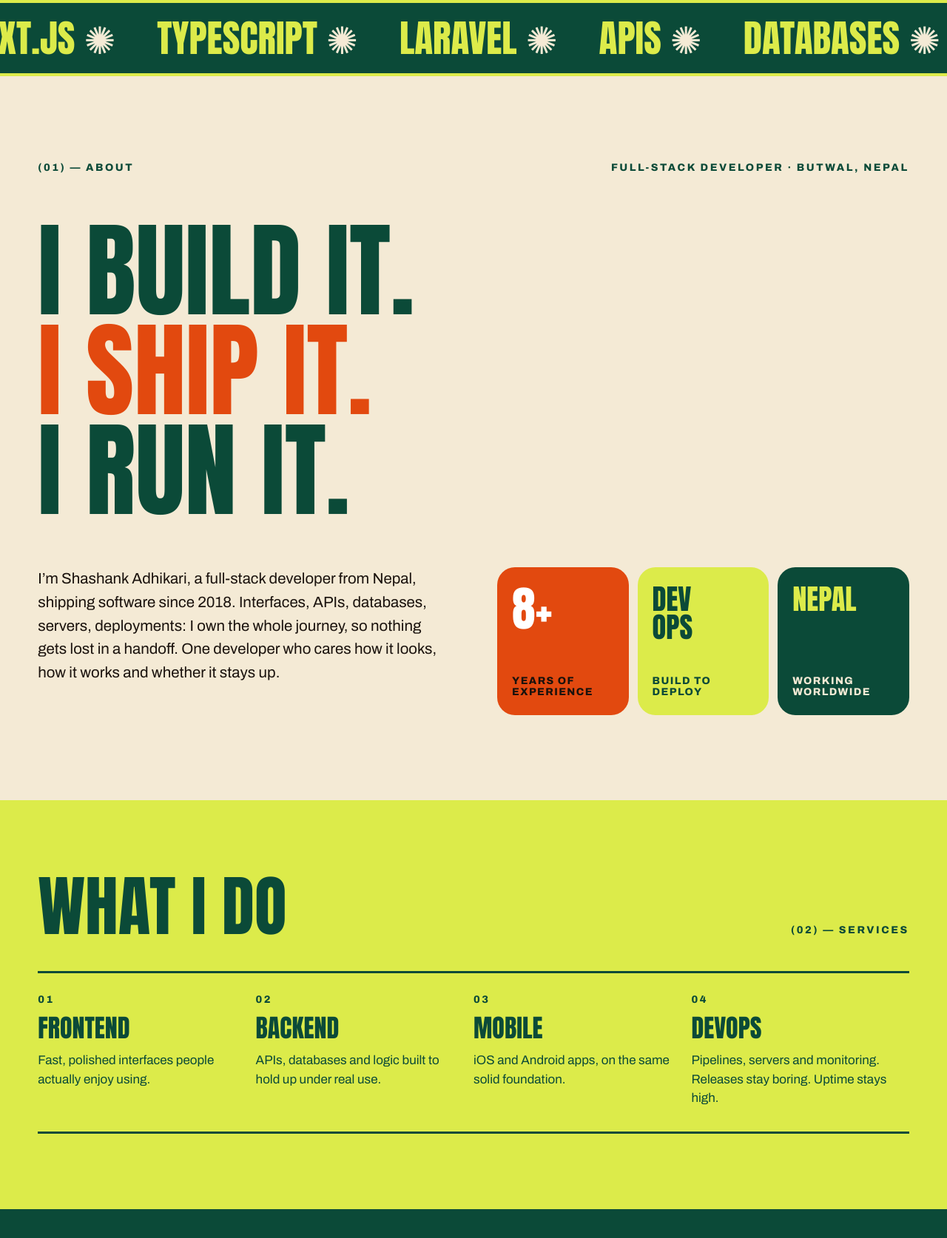
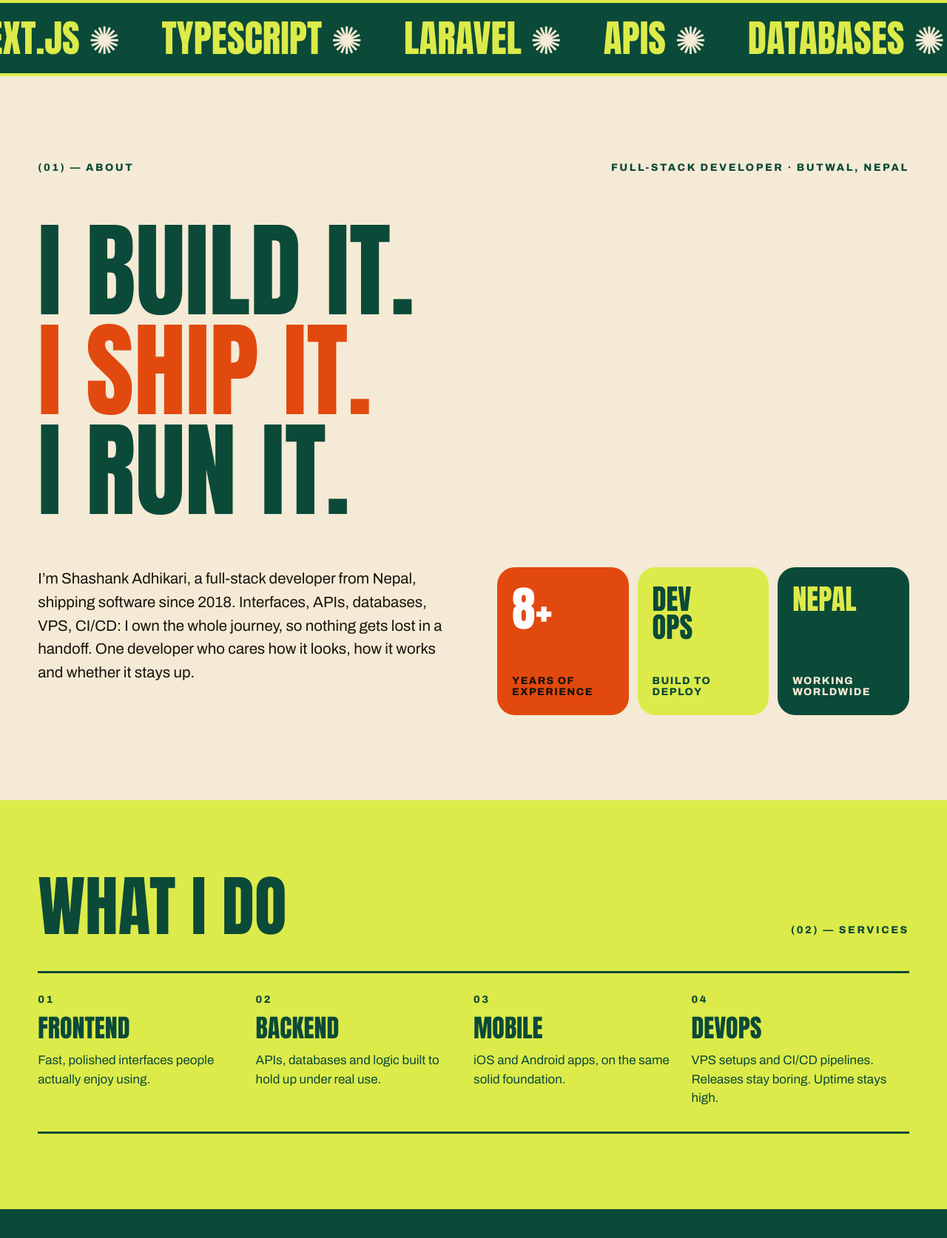
Before and after one commit to shashankadhikari/personalWebsitePortfolio, an Astro site: page / in a window 1280 px wide. Shown: the part 826-2500 px from the top of the page at 74% size. Built offline with nearby package versions, Linux system fonts and the light colour scheme; Astro itself is replaced by a stand-in of ours.

Commit message:
Name VPS and CI/CD as the DevOps focus
Co-Authored-By: Claude Opus 5.5 <noreply@anthropic.com>

```diff
--- a/src/components/About.astro
+++ b/src/components/About.astro
@@ -10,7 +10,7 @@ import { yearsOfExperience } from "../data/site";
     </div>
     <h2 class="display h-xl reveal">I BUILD IT.<br /><span>I SHIP IT.</span><br />I RUN IT.</h2>
     <div class="about-body">
-      <p class="reveal">I’m Shashank Adhikari, a full-stack developer from Nepal, shipping software since 2018. Interfaces, APIs, databases, servers, deployments: I own the whole journey, so nothing gets lost in a handoff. One developer who cares how it looks, how it works and whether it stays up.</p>
+      <p class="reveal">I’m Shashank Adhikari, a full-stack developer from Nepal, shipping software since 2018. Interfaces, APIs, databases, VPS, CI/CD: I own the whole journey, so nothing gets lost in a handoff. One developer who cares how it looks, how it works and whether it stays up.</p>
       <div class="tiles reveal">
         <div class="tile t1 lift"><p class="big">{yearsOfExperience}+</p><small>YEARS OF EXPERIENCE</small></div>
         <div class="tile t2 lift"><p class="big">DEV<br />OPS</p><small>BUILD TO DEPLOY</small></div>
--- a/src/components/Marquee.astro
+++ b/src/components/Marquee.astro
@@ -1,8 +1,8 @@
 ---
-const skills = ["REACT", "NEXT.JS", "TYPESCRIPT", "LARAVEL", "APIS", "DATABASES", "CI/CD", "CLOUD", "DEVOPS"];
+const skills = ["REACT", "NEXT.JS", "TYPESCRIPT", "LARAVEL", "APIS", "DATABASES", "CI/CD", "VPS", "DEVOPS"];
 ---
 
-<div class="marquee" role="region" aria-label="Skills: React, Next.js, TypeScript, Laravel, APIs, databases, CI/CD, cloud, DevOps">
+<div class="marquee" role="region" aria-label="Skills: React, Next.js, TypeScript, Laravel, APIs, databases, CI/CD, VPS, DevOps">
   <div class="mq" aria-hidden="true">
     {[...skills, ...skills].map((skill) => <span>{skill} <i>✺</i></span>)}
   </div>
--- a/src/components/Services.astro
+++ b/src/components/Services.astro
@@ -3,7 +3,7 @@ const services = [
   { title: "FRONTEND", text: "Fast, polished interfaces people actually enjoy using." },
   { title: "BACKEND", text: "APIs, databases and logic built to hold up under real use." },
   { title: "MOBILE", text: "iOS and Android apps, on the same solid foundation." },
-  { title: "DEVOPS", text: "Pipelines, servers and monitoring. Releases stay boring. Uptime stays high." },
+  { title: "DEVOPS", text: "VPS setups and CI/CD pipelines. Releases stay boring. Uptime stays high." },
 ];
 ---
 
```
